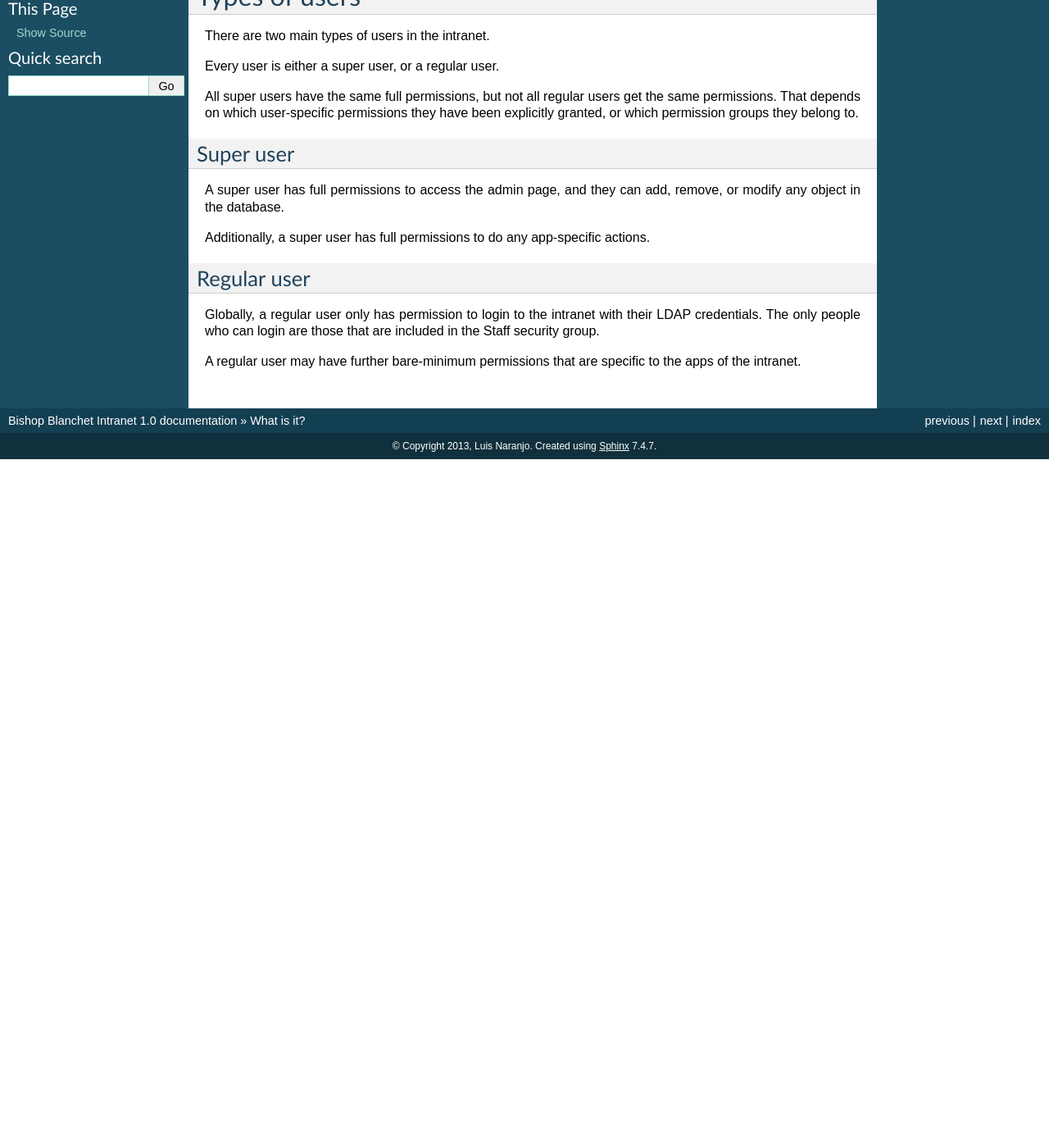
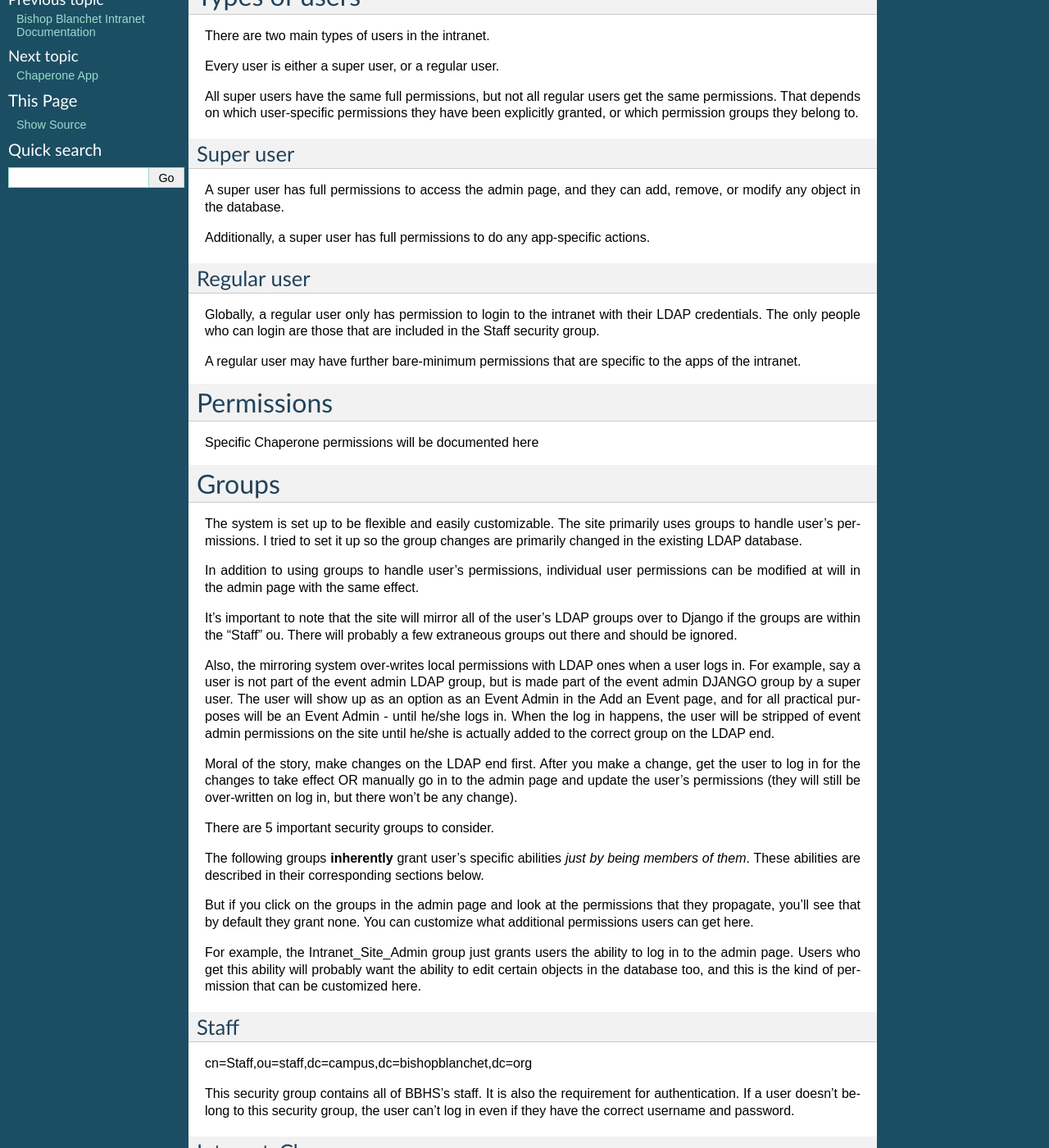
Before and after one commit to doubledubba/bbhs-intranet, a Sphinx documentation site: the page built from docs/intranet.rst, in a window 1280 px wide and 1400 px high, scrolled down 272 px. Shown: the whole window at 82% size. Built offline with Sphinx 7.4.7, drawn with Linux system fonts in a browser that asks for light colours; before the commit the page ends 900 px from its top, so only the background shows below that; some of the changed text lies outside the part shown.

Commit message:
been here since 9:30 - working on docs

```diff
--- a/docs/intranet.rst
+++ b/docs/intranet.rst
@@ -38,3 +38,100 @@
 
 A regular user may have further bare-minimum permissions that are specific to
 the apps of the intranet.
+
+Permissions
+===========
+
+Specific Chaperone permissions will be documented here
+
+Groups
+======
+
+The system is set up to be flexible and easily customizable.
+The site primarily uses groups to handle user's permissions. I tried to set it
+up so the group changes are primarily changed in the existing LDAP
+database.
+
+In addition to using groups to handle user's permissions, individual user
+permissions can be modified at will in the admin page with the same effect.
+
+It's important to note that the site will mirror all of the user's LDAP groups
+over to Django if the groups are within the "Staff" ou. There will probably a
+few extraneous groups out there and should be ignored.
+
+Also, the mirroring system over-writes local permissions with LDAP ones when a user logs in.
+For example, say a user is not part of the event admin LDAP group, but is
+made part of the event admin DJANGO group by a super user. The user will show
+up as an option as an Event Admin in the Add an Event page, and for all practical
+purposes will be an Event Admin - until he/she logs in. When the log in
+happens, the user will be stripped of event admin permissions on the site until he/she is
+actually added to the correct group on the LDAP end.
+
+Moral of the story, make changes on the LDAP end first. After you make a
+change, get the user to log in for the changes to take effect OR manually go in
+to the admin page and update the user's permissions (they will still be
+over-written on log in, but there won't be any change).
+
+There are 5 important security groups to consider.
+
+The following groups **inherently** grant user's specific abilities *just by being members of them*.
+These abilities are described in their corresponding sections below.
+
+But if you click on the groups in the admin page and look at the permissions that they
+propagate, you'll see that by default they grant none. You can customize what
+additional permissions users can get here.
+
+For example, the Intranet_Site_Admin group just grants users the ability to log
+in to the admin page. Users who get this ability will probably want the
+ability to edit certain objects in the database too, and this is the kind of permission
+that can be customized here.
+
+Staff
+-----
+
+cn=Staff,ou=staff,dc=campus,dc=bishopblanchet,dc=org
+
+This security group contains all of BBHS's staff. It is also the requirement
+for authentication. If a user doesn't belong to this security group, the user
+can't log in even if they have the correct username and password.
+
+Intranet_Chaperones
+-------------------
+
+cn=Intranet_Site_Admin,ou=Intranet,ou=Technology,ou=Staff,dc=campus,dc=bishopblanchet,dc=org
+
+To be added soon:
+
+A user will not get any email reminders of their chaperone obligation unless
+they are a part of this group. This security group needs to be populated with
+all of the teachers.
+
+Intranet_Site_Admin
+-------------------
+
+cn=Intranet_Site_Admin,ou=Intranet,ou=Technology,ou=Staff,dc=campus,dc=bishopblanchet,dc=org
+
+Joining this group grants users the permission to log in to the admin page at
+http://faculty.bishpoblanchet.org/admin/, but nothing more (by default).
+
+Intranet_Super_Admin
+--------------------
+
+cn=Intranet_Super_Admin,ou=Intranet,ou=Technology,ou=staff,dc=campus,dc=bishopblanchet,dc=org
+
+Members of this group get full global permission to do anything in the site.
+
+The only exception to the unfettered power that comes from being a member of
+this group is the ability to log in to the admin page (which is essential for a
+"super user"). To be able to do that,
+**a super user also needs to be a member of
+the Intranet_Site_Admin group.**
+
+Intranet_Event_Admin
+--------------------
+
+cn=Intranet_Event_Admin,ou=Intranet,ou=Technology,ou=Staff,dc=campus,dc=bishopblanchet,dc=org
+
+Joining this group allows users to be Event Administrators. All members of this
+group will show up in the dropdown menu for Event Administrator in the "Add a
+new Event" page.
```
Also changed, not shown: docs/chaperone.rst (+15 -17 lines), 11 other files.
